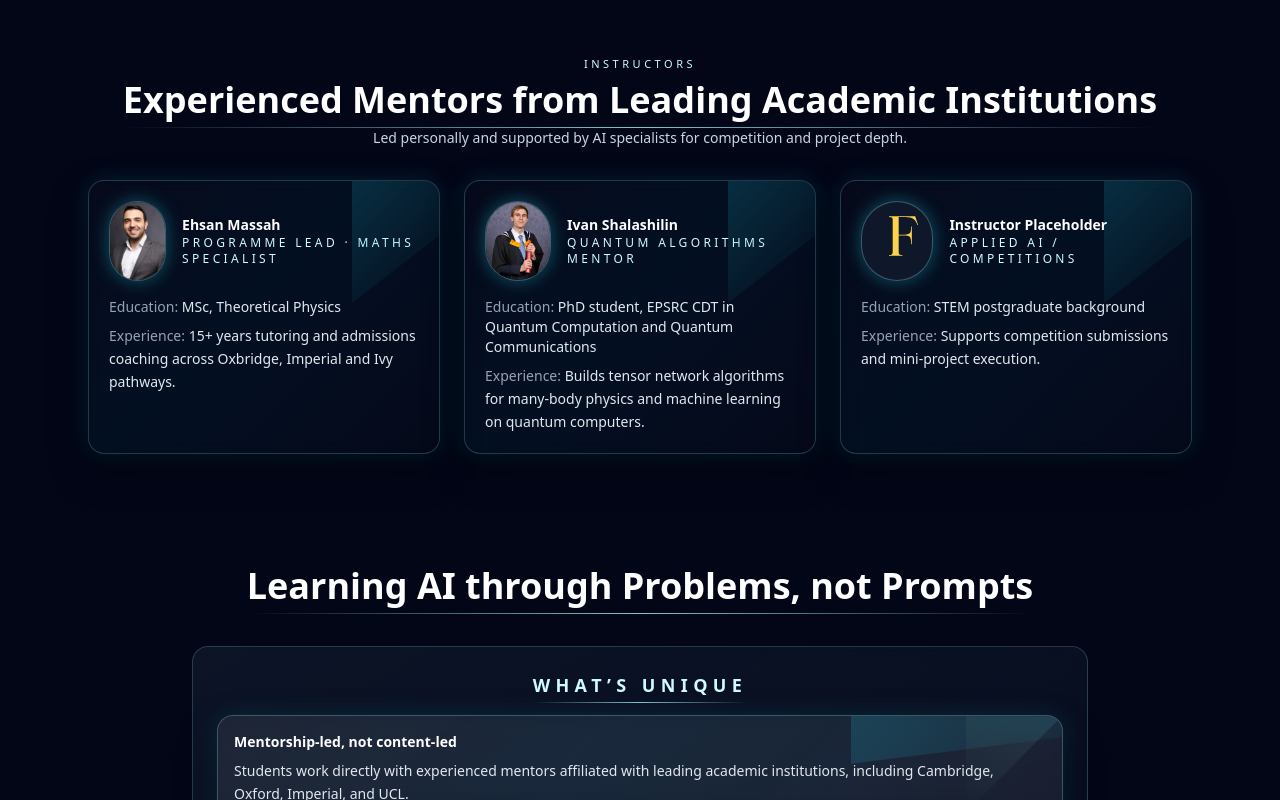
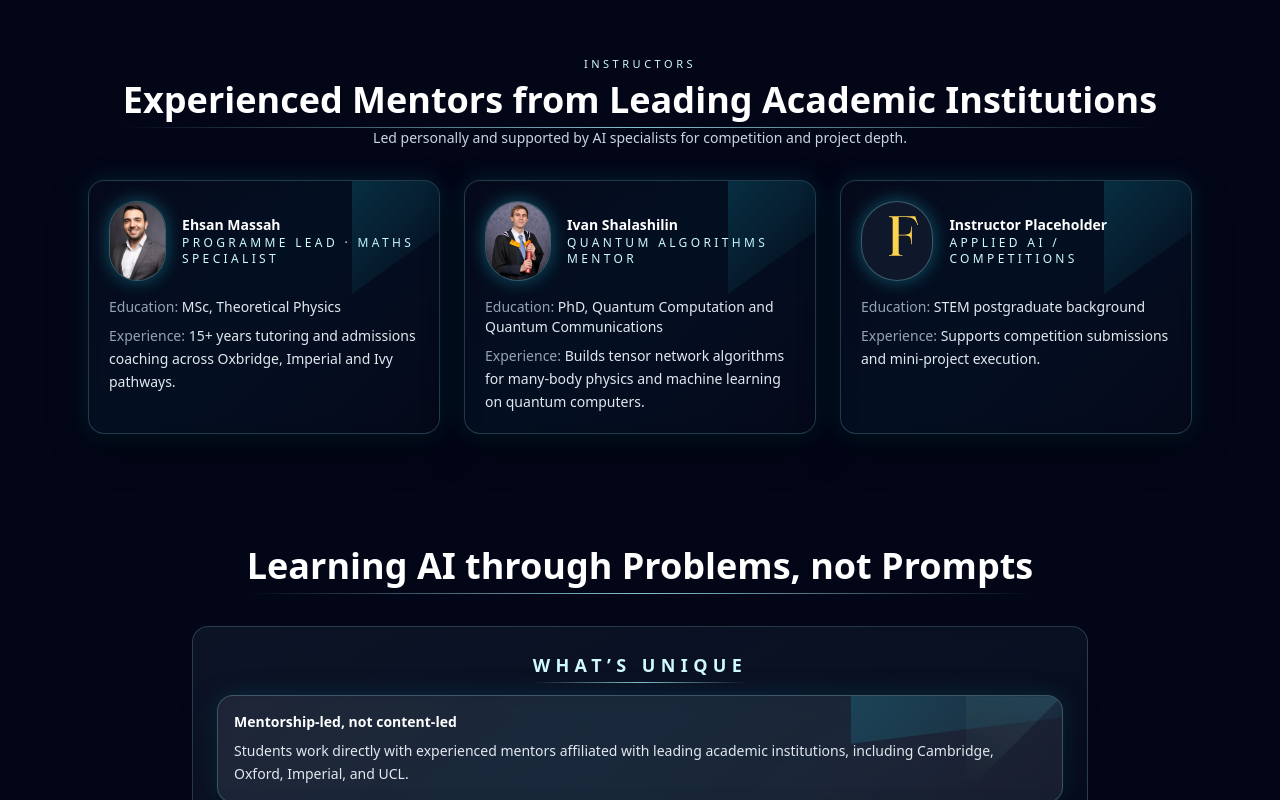
Before and after one commit to EhsanMassah/tutoringwebsite, a Next.js app: page /ai-programme-waitlist in a window 1280 px wide. Shown: the part 1167-1967 px from the top of the page. Built offline with nearby package versions, Linux system fonts and the light colour scheme; no server answers.

Commit message:
Shorten Ivan education line

```diff
--- a/app/(site)/ai-programme-waitlist/page.tsx
+++ b/app/(site)/ai-programme-waitlist/page.tsx
@@ -68,7 +68,7 @@ const INSTRUCTORS = [
   {
     name: 'Ivan Shalashilin',
     role: 'Quantum Algorithms Mentor',
-    education: 'PhD student, EPSRC CDT in Quantum Computation and Quantum Communications',
+    education: 'PhD, Quantum Computation and Quantum Communications',
     experience: 'Builds tensor network algorithms for many-body physics and machine learning on quantum computers.',
     photo: '/images/ivan_sh.jpeg',
   },
```
